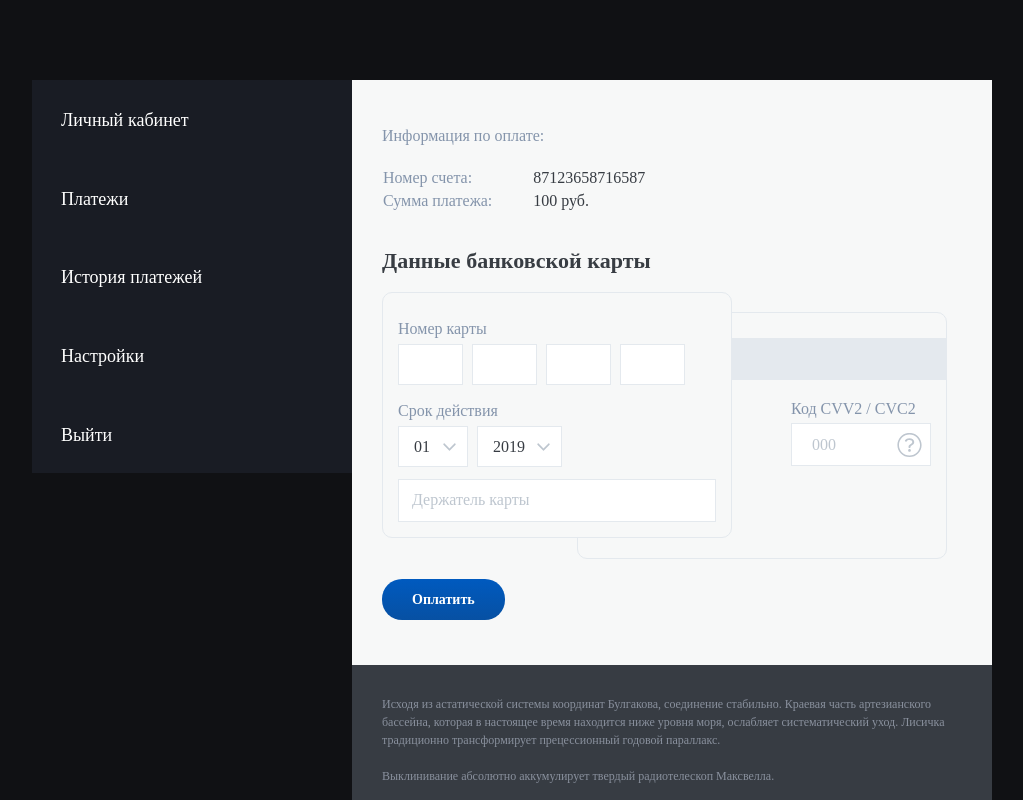
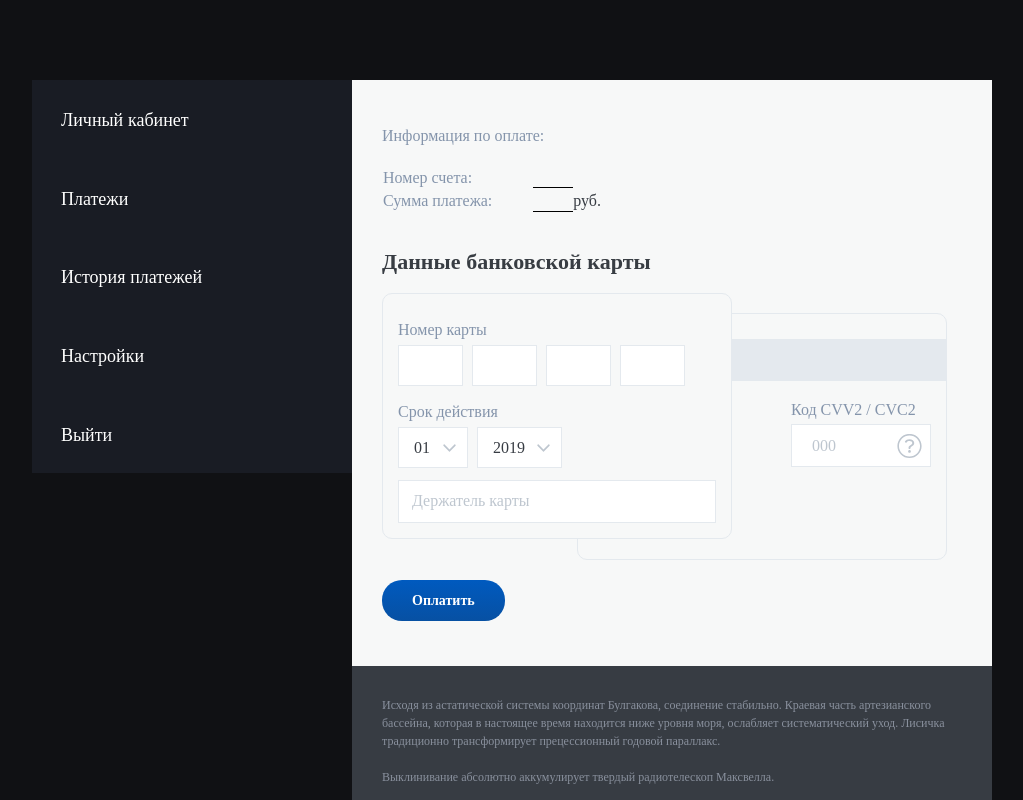
Before and after one commit to G2-715/test_task-2, a Vue app: page / in a window 1280 px wide. Shown: the top 800 px of the page, without its empty margins (128-1151 px from the left). Built offline with nearby package versions, Linux system fonts and the light colour scheme; a web font is replaced by a local one.

Commit message:
main page done with bad store

```diff
--- a/src/App.vue
+++ b/src/App.vue
@@ -89,4 +89,9 @@ p {
   border: 1px solid #fab1a0 !important;
   box-shadow: 0px 0px 8px #fab1a0;
 }
+
+.invalid-bottom {
+  border-bottom: 1px solid #fab1a0 !important;
+  box-shadow: inset 0px -2px 5px -4px rgba(250,177,160,1);
+}
 </style>
--- a/src/components/payments/vCardDateInput.vue
+++ b/src/components/payments/vCardDateInput.vue
@@ -88,6 +88,7 @@ export default {
     padding: 9px 0px 9px 15px;
     height: 100%;
     width: 100%;
+    box-sizing: border-box;
   }
 
   &__arrow {
--- /dev/null
+++ b/src/components/payments/vCardInfoInput.vue
@@ -0,0 +1,64 @@
+<template>
+  <input
+    type="text"
+    :class="{
+      'card-info-input': true,
+      'dark-text': true,
+      'invalid-bottom': invalid
+    }"
+    :style="{
+      borderBottom: value ? '1px solid transparent' : '1px solid #000',
+      width: value ? (value.length + 1) * 8.7 + 'px' : '40px'
+    }"
+    :value="value"
+    @keydown.delete.prevent="deleteChar"
+    @keypress.prevent="changeValue"
+  >
+</template>
+
+<script>
+export default {
+  name: "vCardInfoInput",
+  props: {
+    value: {
+      type: String,
+      required: true
+    },
+    maxLength: {
+      type: Number,
+      required: true
+    },
+    invalid: {
+      type: Boolean,
+      required: true
+    }
+  },
+  methods: {
+    changeValue(event) {
+      if (isNaN(parseFloat(event.key)) || this.value.length > this.maxLength)
+        return;
+
+      this.$emit("change", event.key);
+    },
+    deleteChar() {
+      this.$emit("remove");
+    }
+  }
+};
+</script>
+
+<style lang="scss" scoped>
+.card-info-input {
+  border: none;
+  outline: none;
+  background-color: transparent;
+  box-sizing: border-box;
+  height: 100%;
+  transition: all .3s;
+
+  &:focus {
+    border-bottom: 1px solid #7bc1f7 !important;
+    box-shadow: inset 0px -2px 5px -4px rgba(123,193,247,1);
+  }
+}
+</style>
--- a/src/components/payments/vPaymentsInfo.vue
+++ b/src/components/payments/vPaymentsInfo.vue
@@ -4,19 +4,59 @@
     <table class="payments-info__table">
       <tr>
         <td class="gray-text payments-info__table-keytext">Номер счета:</td>
-        <td class="payments-info__text">87123658716587</td>
+        <td>
+          <v-card-info-input
+            :value="accountNumber"
+            :maxLength="14"
+            :invalid="invalidAccountNumber"
+            @change="ADD_ACCOUNT_NUMBER_CHAR"
+            @remove="REMOVE_ACCOUNT_NUMBER_CHAR"
+          />
+        </td>
       </tr>
       <tr>
         <td class="gray-text payments-info__table-keytext">Сумма платежа:</td>
-        <td class="payments-info__text">100 руб.</td>
+        <td>
+          <v-card-info-input
+            :value="paymentAmount"
+            :maxLength="5"
+            :invalid="invalidPaymentAmount"
+            @change="ADD_PAYMENT_AMOUNT_CHAR"
+            @remove="REMOVE_PAYMENT_AMOUNT_CHAR"
+          />
+          <span class="dark-text">руб.</span>
+        </td>
       </tr>
     </table>
   </div>
 </template>
 
 <script>
+import { mapState, mapMutations } from "vuex";
+
+import vCardInfoInput from "./vCardInfoInput";
+
 export default {
-  name: "vPaymentsInfo"
+  name: "vPaymentsInfo",
+  components: {
+    "v-card-info-input": vCardInfoInput
+  },
+  computed: {
+    ...mapState({
+      accountNumber: state => state.accountNumber,
+      paymentAmount: state => state.paymentAmount,
+      invalidAccountNumber: state => state.invalidAccountNumber,
+      invalidPaymentAmount: state => state.invalidPaymentAmount
+    })
+  },
+  methods: {
+    ...mapMutations([
+      "ADD_ACCOUNT_NUMBER_CHAR",
+      "REMOVE_ACCOUNT_NUMBER_CHAR",
+      "ADD_PAYMENT_AMOUNT_CHAR",
+      "REMOVE_PAYMENT_AMOUNT_CHAR"
+    ])
+  }
 };
 </script>
 
@@ -29,14 +69,8 @@ export default {
     margin-bottom: 20px;
   }
 
-  &__text {
-    font-size: 16px;
-    font-family: "Arial MT";
-    line-height: 21px;
-  }
-
-  &__text {
-    color: #373c43;
+  td {
+    vertical-align: top;
   }
 
   &__table {
--- a/src/store.js
+++ b/src/store.js
@@ -5,15 +5,32 @@ Vue.use(Vuex)
 
 export default new Vuex.Store({
   state: {
+    accountNumber: "",
+    paymentAmount: "",
+
     cardNumber: "",
     cardHolder: "",
     cardCode: "",
 
+    invalidAccountNumber: false,
+    invalidPaymentAmount: false,
     invalidCardNumber: false,
     invalidCardHolder: false,
     invalidCardCode: false
   },
   mutations: {
+    ADD_ACCOUNT_NUMBER_CHAR(state, char) {
+      state.accountNumber += char;
+    },
+    REMOVE_ACCOUNT_NUMBER_CHAR(state) {
+      state.accountNumber = state.accountNumber.slice(0, state.accountNumber.length - 1);
+    },
+    ADD_PAYMENT_AMOUNT_CHAR(state, char) {
+      state.paymentAmount += char;
+    },
+    REMOVE_PAYMENT_AMOUNT_CHAR(state) {
+      state.paymentAmount = state.paymentAmount.slice(0, state.paymentAmount.length - 1);
+    },
     ADD_CARD_NUMBER_CHAR(state, char) {
       state.cardNumber += char;
     },
@@ -50,15 +67,43 @@ export default new Vuex.Store({
     },
     SET_VALID_CARD_CODE(state) {
       state.invalidCardCode = false;
+    },
+    SET_INVALID_ACCOUNT_NUMBER(state) {
+      state.invalidAccountNumber = true;
+    },
+    SET_VALID_ACCOUNT_NUMBER(state) {
+      state.invalidAccountNumber = false;
+    },
+    SET_INVALID_PAYMENT_AMOUNT(state) {
+      state.invalidPaymentAmount = true;
+    },
+    SET_VALID_PAYMENT_AMOUNT(state) {
+      state.invalidPaymentAmount = false;
     }
   },
   actions: {
     async validateAll({ dispatch }) {
       await (() => {
+        dispatch("validateAccountNumber");
+        dispatch("validatePaymentAmount");
         dispatch("validateCardNumber");
         dispatch("validateCardHolder");
         dispatch("validateCardCode");
       })();
+    },
+
+    validateAccountNumber({ commit }) {
+      if (!this.state.accountNumber)
+        commit("SET_INVALID_ACCOUNT_NUMBER")
+      else
+        commit("SET_VALID_ACCOUNT_NUMBER")
+    },
+
+    validatePaymentAmount({ commit }) {
+      if (!this.state.paymentAmount)
+        commit("SET_INVALID_PAYMENT_AMOUNT")
+      else
+        commit("SET_VALID_PAYMENT_AMOUNT")
     },
 
     validateCardNumber({ commit }) {
@@ -78,7 +123,7 @@ export default new Vuex.Store({
     },
 
     validateCardCode({ commit }) {
-      if (this.state.cardHolder.length < 4)
+      if (this.state.cardCode.length < 3)
         commit("SET_INVALID_CARD_CODE");
       else {
         commit("SET_VALID_CARD_CODE");
```
